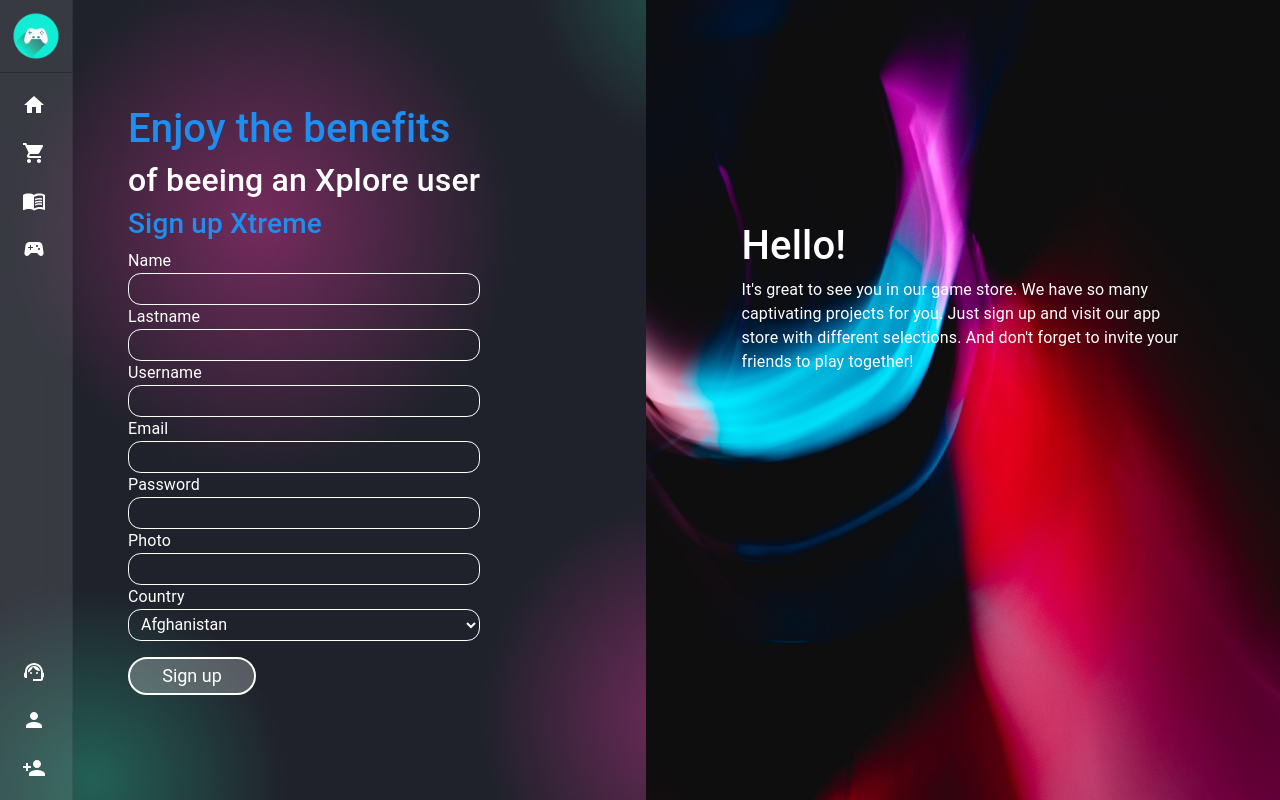
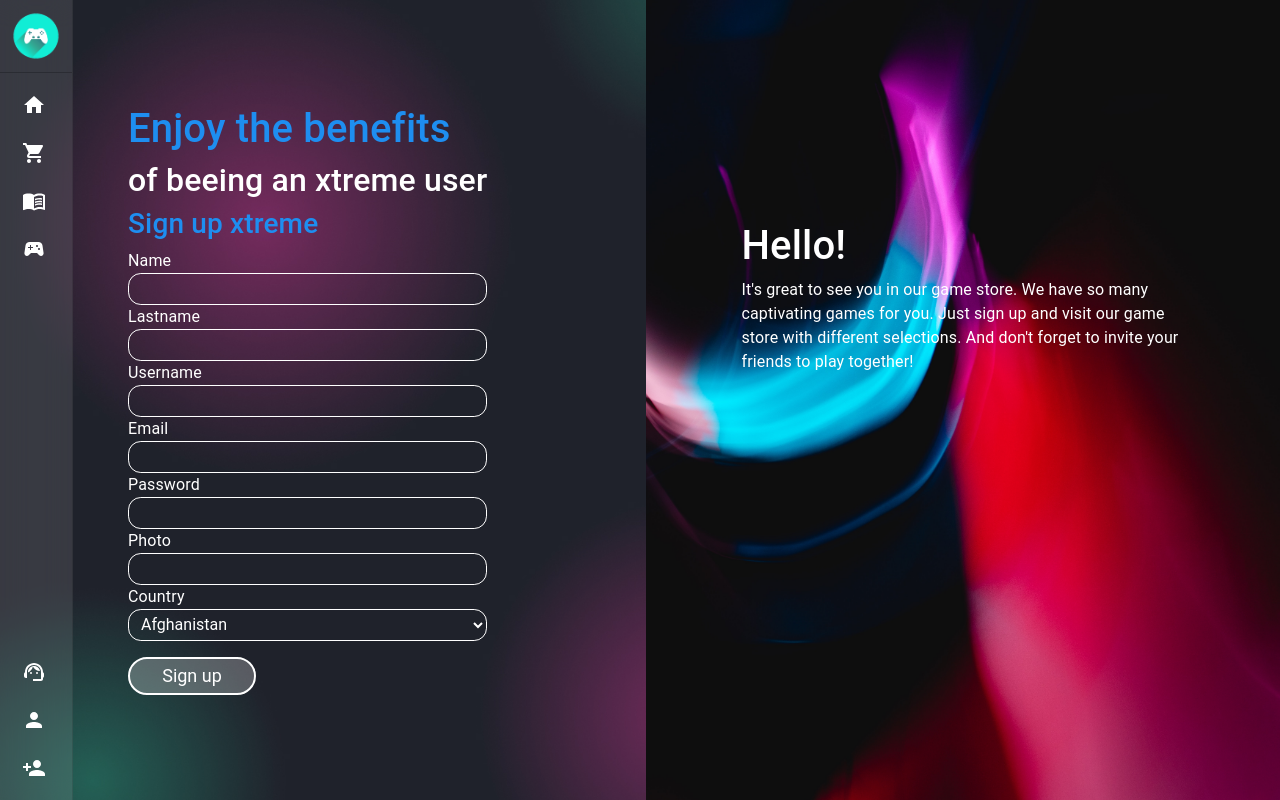
Before and after one commit to NicolasCirulli/challenge-final-mindhub, a React (Create React App) app in the folder frontend/: page /signup in a window 1280 px wide. Built offline with nearby package versions, Linux system fonts and the light colour scheme.

Commit message:
Fix: agrego detalles de signs (reemplazo de algunas palabras)

```diff
--- a/frontend/src/components/SignInComp.js
+++ b/frontend/src/components/SignInComp.js
@@ -39,7 +39,7 @@ const SignInComp = () => {
             <div className="cardSign">
                 <div className='contentSignIn'>
                 <h1 className='titleSignIn'>It's great to see you again</h1>
-                    <h2>Sign in Xtreme</h2>
+                    <h2>Sign in xtreme</h2>
                     <form>
                         <div className='inputsSignIn'>
                             <input type="text" className='label-SI' placeholder=' Email' ref={email} />
@@ -57,9 +57,9 @@ const SignInComp = () => {
                 >
                     <div  className="parrSignUp">
                     <h1>Hello!</h1>
-                    <p>Welcome again to our site. We have so many captivating projects for
-                 you. Just sign up and visit our app store with different selections. And don't forget to share your
-                 achievements with!
+                    <p>Welcome again to our site. We have so many captivating games for
+                 you. Just sign up and visit our game store with different selections. And don't forget to share your
+                 opinions with!
                     </p>
                     </div>
                 </div>
--- a/frontend/src/components/SignUpComp.js
+++ b/frontend/src/components/SignUpComp.js
@@ -62,8 +62,8 @@ const SignUpComp = () => {
                 <div>
                     <div className='titlesSU'>
                         <h1 className='titleSignUp'>Enjoy the benefits</h1>
-                        <h2>of beeing an Xplore user</h2>
-                        <h3 className='titleSignUp'>Sign up Xtreme</h3>
+                        <h2>of beeing an xtreme user</h2>
+                        <h3 className='titleSignUp'>Sign up xtreme</h3>
                     </div>
                     <form>
                         <div className='bodyFormSU'>
@@ -122,8 +122,8 @@ const SignUpComp = () => {
                 >
                     <div  className="parrSignUp">
                     <h1>Hello!</h1>
-                    <p>It's great to see you in our game store. We have so many captivating projects for
-                 you. Just sign up and visit our app store with different selections. And don't forget to invite
+                    <p>It's great to see you in our game store. We have so many captivating games for
+                 you. Just sign up and visit our game store with different selections. And don't forget to invite
                  your friends to play together!
                     </p>
                     </div>
```
Also changed, not shown: frontend/src/assets/reddead.jpg.
